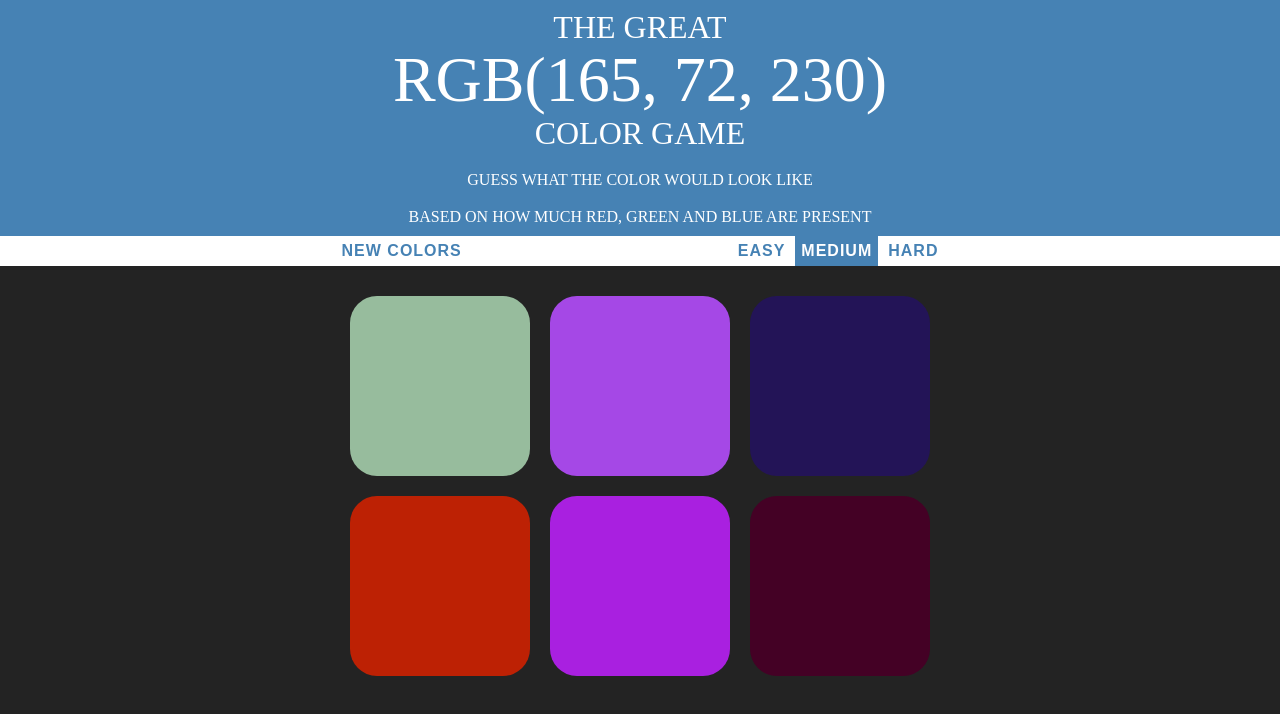
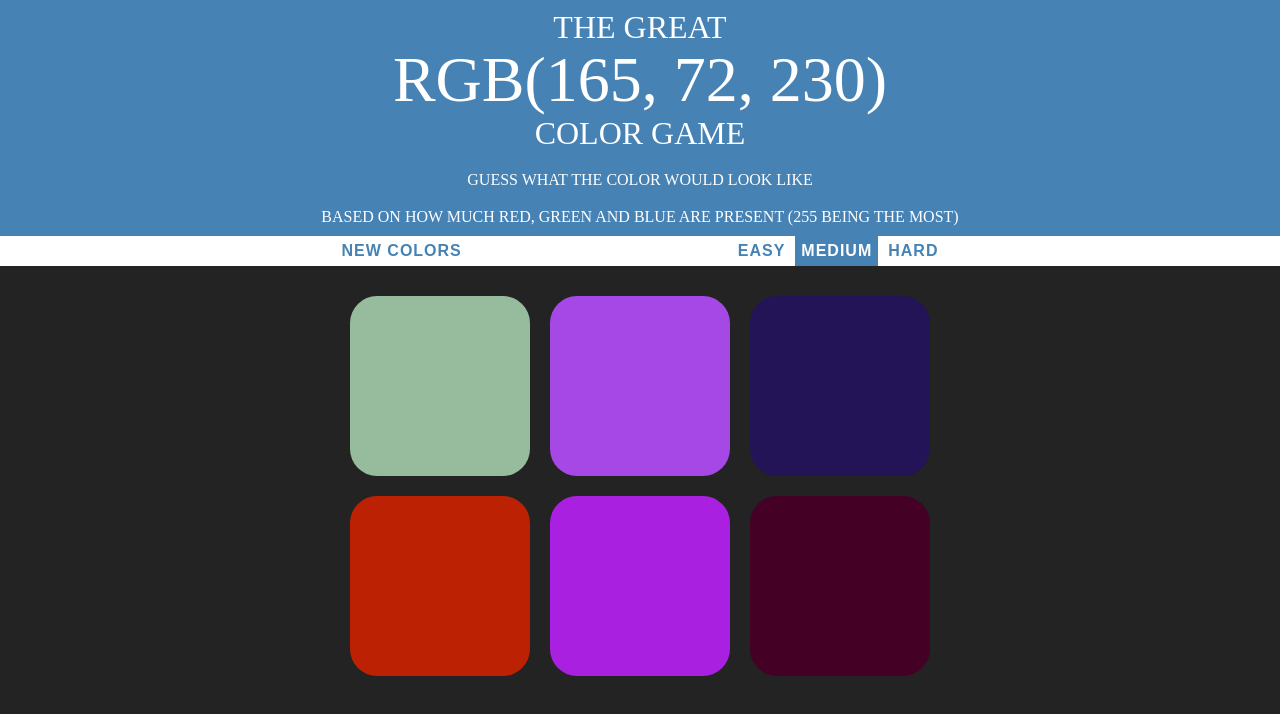
Before and after one commit to BlakeVidebeck/color-picker, a plain HTML site: page index.html in a window 1280 px wide. Drawn offline with Linux system fonts and the light colour scheme.

Commit message:
added a line to make it clearer

```diff
--- a/index.html
+++ b/index.html
@@ -17,7 +17,7 @@
 		</h1>
 
 		<p>Guess what the color would look like</p>
-		<p>based on how much red, green and blue are present</p>
+		<p>based on how much red, green and blue are present (255 being the most)</p>
 
 		<div id="stripe">
 			<button id="reset">New Colors</button>
```
